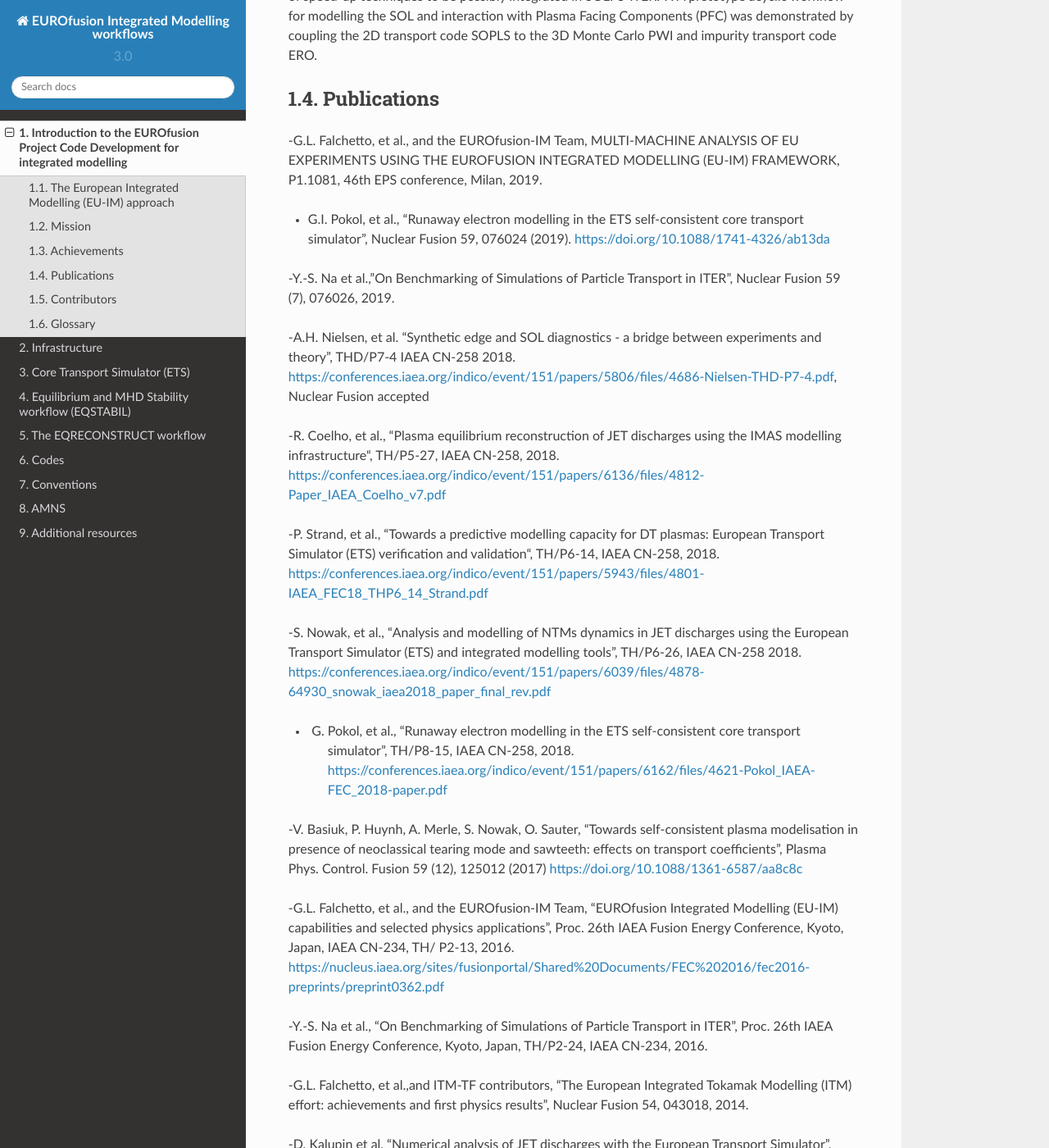
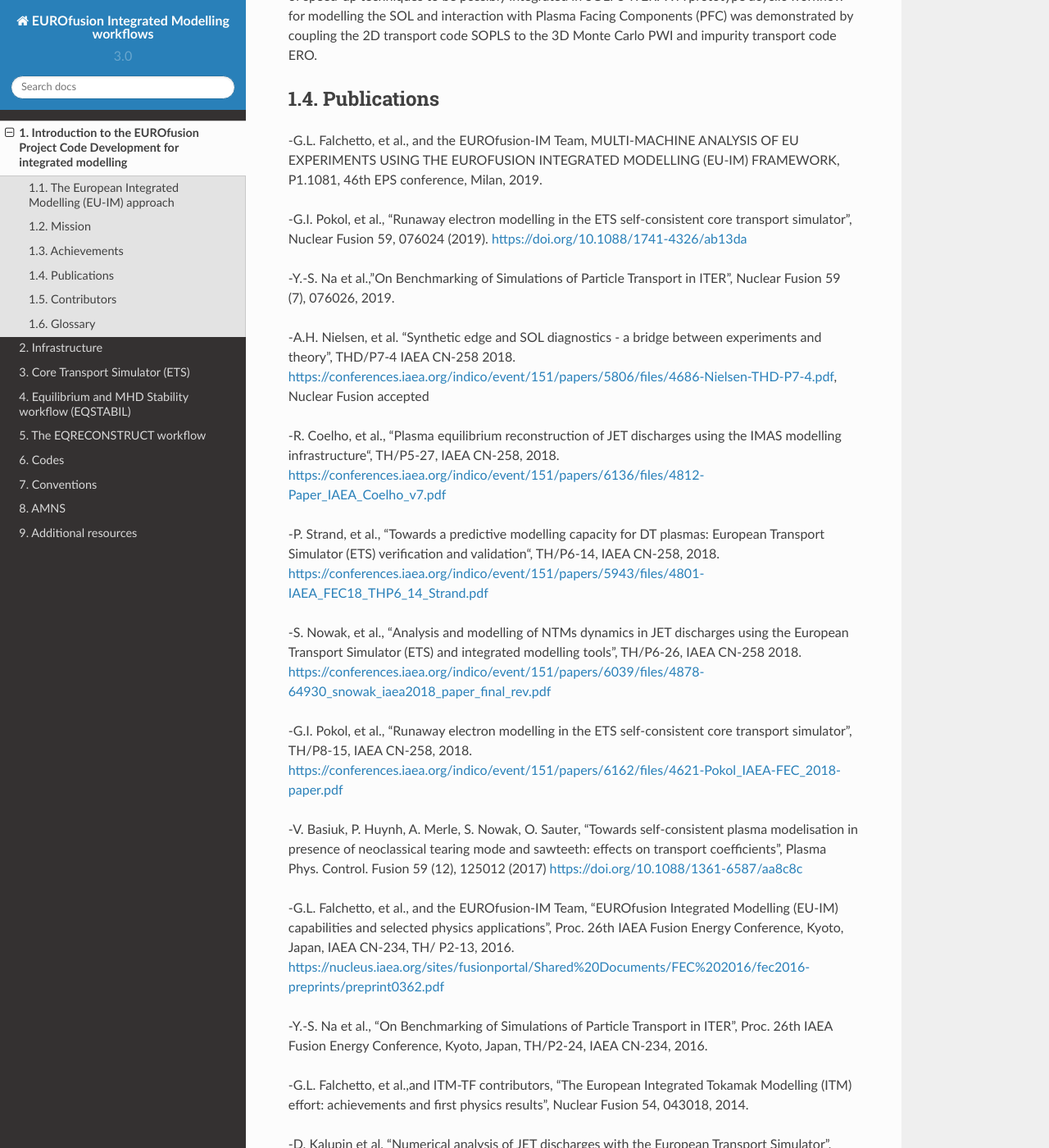
Before and after one commit to WPCD-Workflows/documentation, a Sphinx documentation site: the page built from source/introduction.rst, in a window 1280 px wide and 1400 px high, scrolled down 2997 px. Shown: the whole window at 82% size. Built offline with Sphinx 7.4.7 and the Read the Docs theme 2.0.0, drawn with Linux system fonts in a browser that asks for light colours.

```diff
--- a/source/introduction.rst
+++ b/source/introduction.rst
@@ -146,7 +146,7 @@ Publications
 
 -G.L. Falchetto, et al., and the EUROfusion-IM Team, MULTI-MACHINE ANALYSIS OF EU EXPERIMENTS USING THE EUROFUSION INTEGRATED MODELLING (EU-IM) FRAMEWORK, P1.1081, 46th EPS conference, Milan, 2019.
 
-- G.I. Pokol, et al., "Runaway electron modelling in the ETS self-consistent core transport simulator", Nuclear Fusion 59, 076024 (2019). https://doi.org/10.1088/1741-4326/ab13da
+-G.I. Pokol, et al., "Runaway electron modelling in the ETS self-consistent core transport simulator", Nuclear Fusion 59, 076024 (2019). https://doi.org/10.1088/1741-4326/ab13da
 
 -Y.-S. Na et al.,"On Benchmarking of Simulations of Particle Transport in ITER", Nuclear Fusion 59 (7), 076026, 2019.
 
@@ -158,7 +158,7 @@ Publications
 
 -S. Nowak, et al., "Analysis and modelling of NTMs dynamics in JET discharges using the European Transport Simulator (ETS) and integrated modelling tools", TH/P6-26, IAEA CN-258 2018. https://conferences.iaea.org/indico/event/151/papers/6039/files/4878-64930_snowak_iaea2018_paper_final_rev.pdf
 
-- G. Pokol, et al., "Runaway electron modelling in the ETS self-consistent core transport simulator", TH/P8-15, IAEA CN-258, 2018. https://conferences.iaea.org/indico/event/151/papers/6162/files/4621-Pokol_IAEA-FEC_2018-paper.pdf
+-G.I. Pokol, et al., "Runaway electron modelling in the ETS self-consistent core transport simulator", TH/P8-15, IAEA CN-258, 2018. https://conferences.iaea.org/indico/event/151/papers/6162/files/4621-Pokol_IAEA-FEC_2018-paper.pdf
 
 -V. Basiuk, P. Huynh, A. Merle, S. Nowak, O. Sauter, “Towards self-consistent plasma modelisation in presence of neoclassical tearing mode and sawteeth: effects on transport coefficients”, Plasma Phys. Control. Fusion 59 (12), 125012 (2017) https://doi.org/10.1088/1361-6587/aa8c8c
 
```
